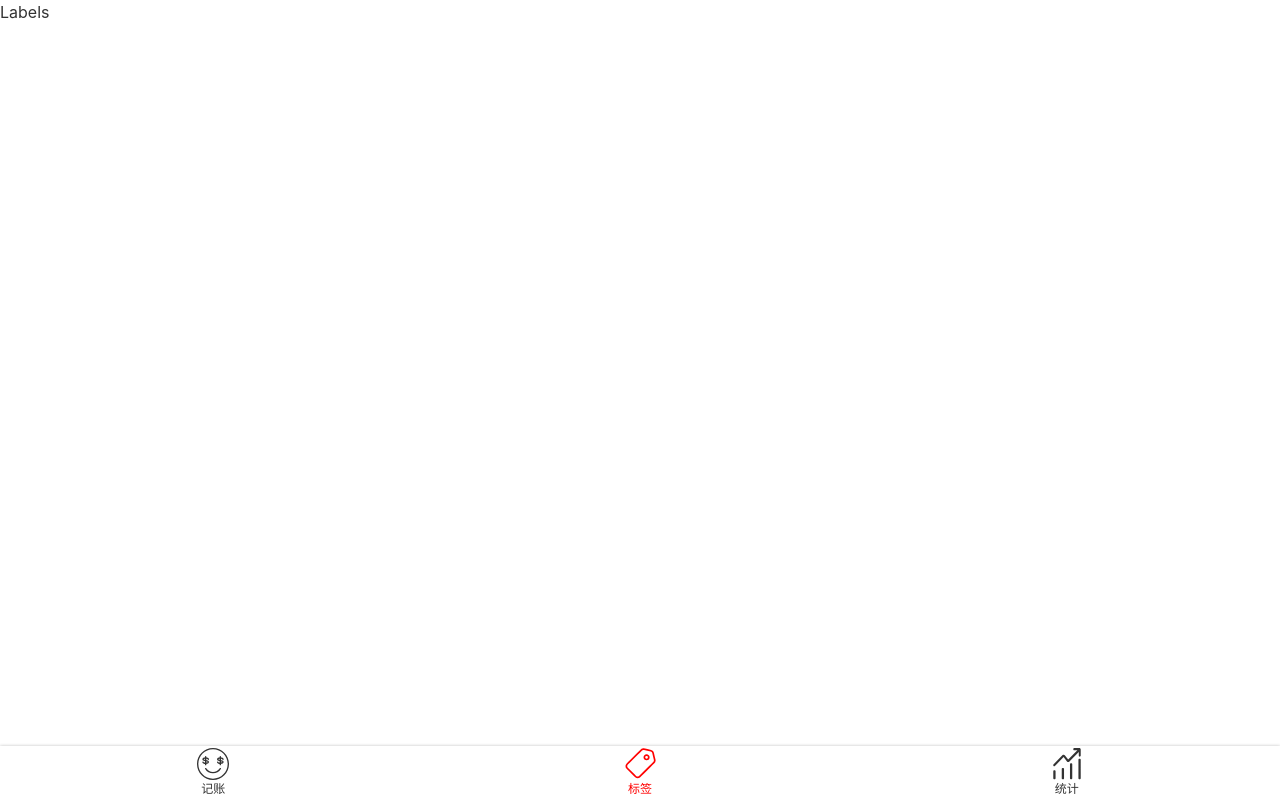
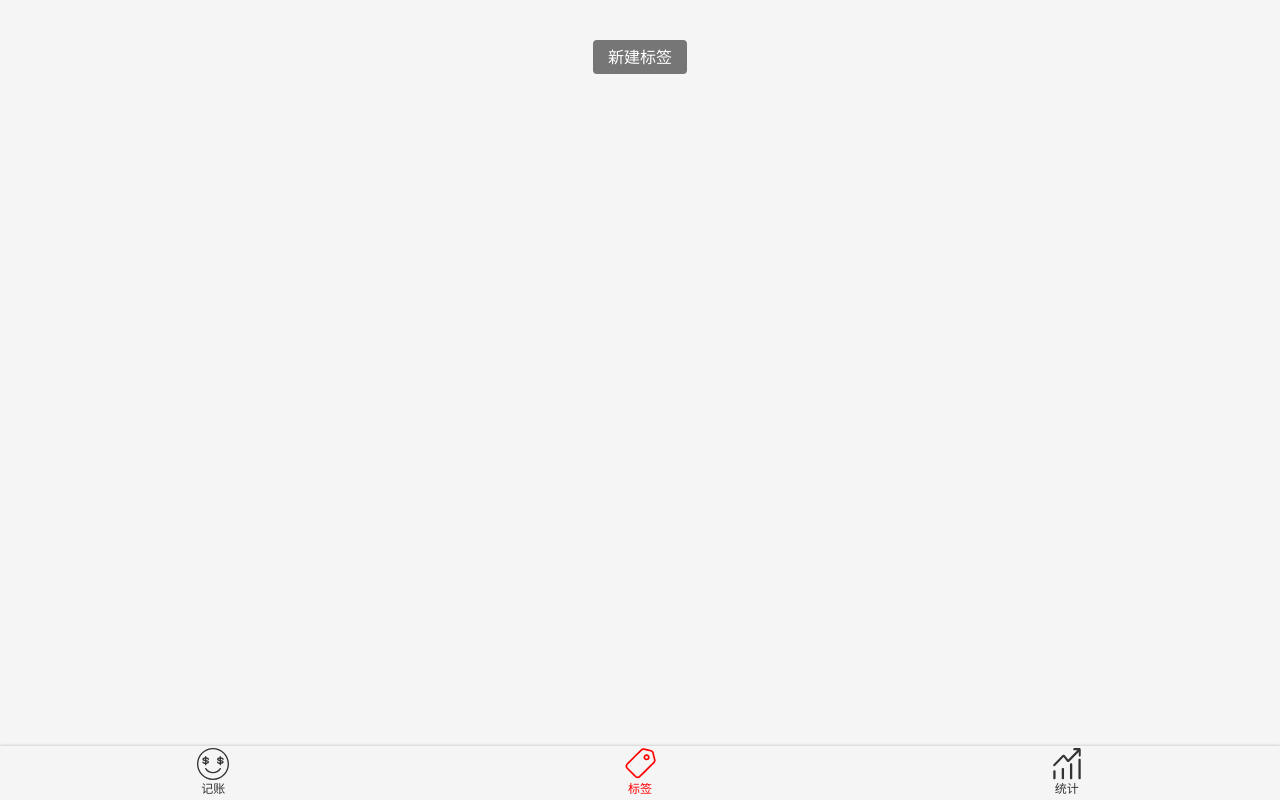
Before and after one commit to Kidnapped33/money, a Vue app: page /#/labels in a window 1280 px wide. Built offline with nearby package versions, Linux system fonts and the light colour scheme.

Commit message:
展示和创建标签

```diff
--- a/src/App.vue
+++ b/src/App.vue
@@ -15,5 +15,6 @@ body {
     font-family: $font-hei;
     font-size: 16px;
     line-height: 1.5;
+    background-color: #f5f5f5;
 }
 </style>
--- a/src/model.ts
+++ b/src/models/recordListModel.ts
@@ -1,6 +1,6 @@
-const localStorageKeyName = "recordList"
-const model = {
-    clone(data: RecordItem[] | RecordItem){
+const localStorageKeyName = "recordList";
+const recordListModel = {
+    clone(data: RecordItem[] | RecordItem) {
         return JSON.parse(JSON.stringify(data))
     },
     //fetch  接来；到达；取来
@@ -15,6 +15,6 @@ const model = {
     save(data: RecordItem[]) {
         window.localStorage.setItem(localStorageKeyName, JSON.stringify(data));
     }
-}
+};
 
-export default model
+export default recordListModel
--- /dev/null
+++ b/src/models/tagListModel.ts
@@ -0,0 +1,29 @@
+const localStorageKeyName = "tagList";
+type TagListModel = {
+    data: string[];
+    fetch: () => string[];
+    create: (name: string) => "success" | "duplicated";
+    save: () => void;
+}
+const tagListModel: TagListModel = {
+    data: [],
+    fetch() {
+        this.data = JSON.parse(
+            window.localStorage.getItem(localStorageKeyName) || "[]"
+        );
+        return this.data;
+    },
+    create(name) {
+        if (this.data.indexOf(name) >= 0) { return "duplicated" }
+        this.data.push(name)
+        this.save()
+        return "success"
+    },
+
+    //保存数据
+    save() {
+        window.localStorage.setItem(localStorageKeyName, JSON.stringify(this.data));
+    }
+};
+
+export default tagListModel;
--- a/src/views/Labels.vue
+++ b/src/views/Labels.vue
@@ -1,14 +1,79 @@
 <template>
 <div>
-    <Layout>Labels</Layout>
+    <Layout>
+        <ol class="tags">
+            <li v-for="tag in tags" :key="tag">
+                <span>{{ tag }}</span>
+                <Icon name="right" />
+            </li>
+        </ol>
+        <div class="createTag-wrapper">
+            <button class="createTag" @click="createTag">新建标签</button>
+        </div>
+    </Layout>
 </div>
 </template>
 
 <script lang="ts">
-export default {
-    name: "Label"
-};
+import Vue from "vue";
+import {
+    Component
+} from "vue-property-decorator";
+import tagListModel from "@/models/tagListModel";
+
+tagListModel.fetch();
+@Component
+export default class Label extends Vue {
+    tags = tagListModel.data;
+
+    createTag() {
+        const name = window.prompt("请输入标签名");
+        if (name) {
+            const message = tagListModel.create(name);
+            if (message === "duplicated") {
+                window.alert("标签名已存在");
+            } else if (message === "success") {
+                window.alert("添加成功");
+            }
+        }
+    }
+}
 </script>
 
 <style lang="scss" scoped>
+.tags {
+    background-color: white;
+    font-size: 16px;
+    padding-left: 16px;
+
+    >li {
+        background-color: #fff;
+        min-height: 44px;
+        display: flex;
+        align-items: center;
+        justify-content: space-between;
+        border-bottom: 1px solid #e6e6e6;
+
+        svg {
+            width: 18px;
+            height: 18px;
+            color: #777;
+            margin-right: 16px;
+        }
+    }
+}
+
+.createTag {
+    background-color: #767676;
+    color: white;
+    border-radius: 4px;
+    border: none;
+    padding: 5px 15px;
+
+    &-wrapper {
+        text-align: center;
+        padding: 16px;
+        margin-top: 40-16px;
+    }
+}
 </style>
--- a/src/views/Money.vue
+++ b/src/views/Money.vue
@@ -1,6 +1,5 @@
 <template>
 <Layout class-prefix="layout">
-    {{ recordList }}
     <NumberPad :value.sync="record.amount" @sumbit="saveRecord" />
     <Types :value.sync="record.type" />
     <Notes @update:value="onUpdateNotes" />
@@ -18,12 +17,11 @@ import {
     Component,
     Watch
 } from "vue-property-decorator";
-import model from "@/model";
+import recordListModel from "@/models/recordListModel";
+import tagListModel from "@/models/tagListModel";
 
-
-const recordList =model.fetch();
-
-
+const recordList = recordListModel.fetch();
+const tagList = tagListModel.fetch();
 
 @Component({
     components: {
@@ -34,7 +32,7 @@ const recordList =model.fetch();
     }
 })
 export default class Money extends Vue {
-    tags = ["衣", "食", "住", "行"];
+    tags =  tagList; //["衣", "食", "住", "行"];
     recordList: RecordItem[] = recordList;
     record: RecordItem = {
         tags: [],
@@ -53,14 +51,14 @@ export default class Money extends Vue {
         this.record.amount = parseFloat(value);
     }
     saveRecord() {
-        const record2: RecordItem = model.clone(this.record);
+        const record2: RecordItem = recordListModel.clone(this.record);
         record2.createdAt = new Date();
         this.recordList.push(record2);
     }
 
     @Watch("recordList")
     onRecordListChange() {
-        model.save(this.recordList);
+        recordListModel.save(this.recordList);
     }
 }
 </script>
```
Also changed, not shown: src/assets/icons/right.svg (added).
